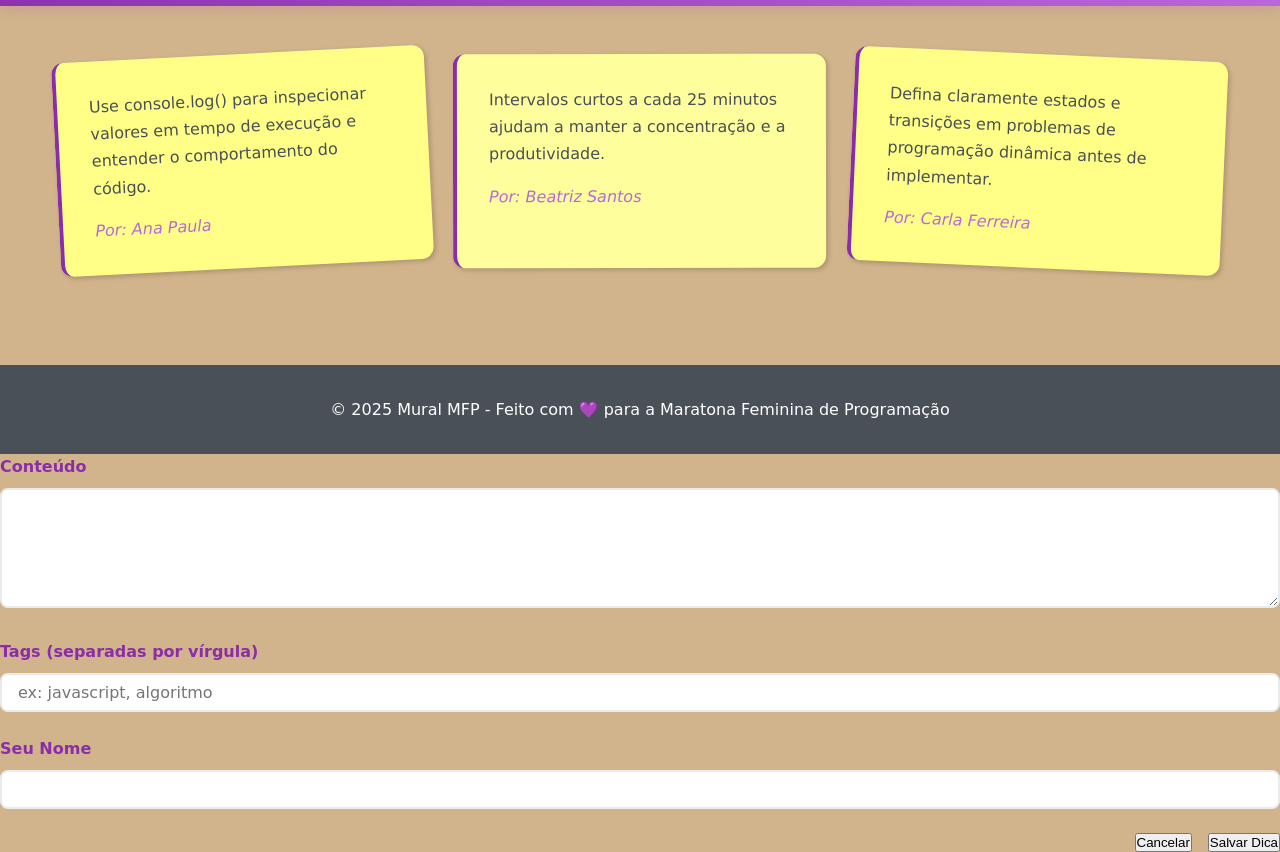
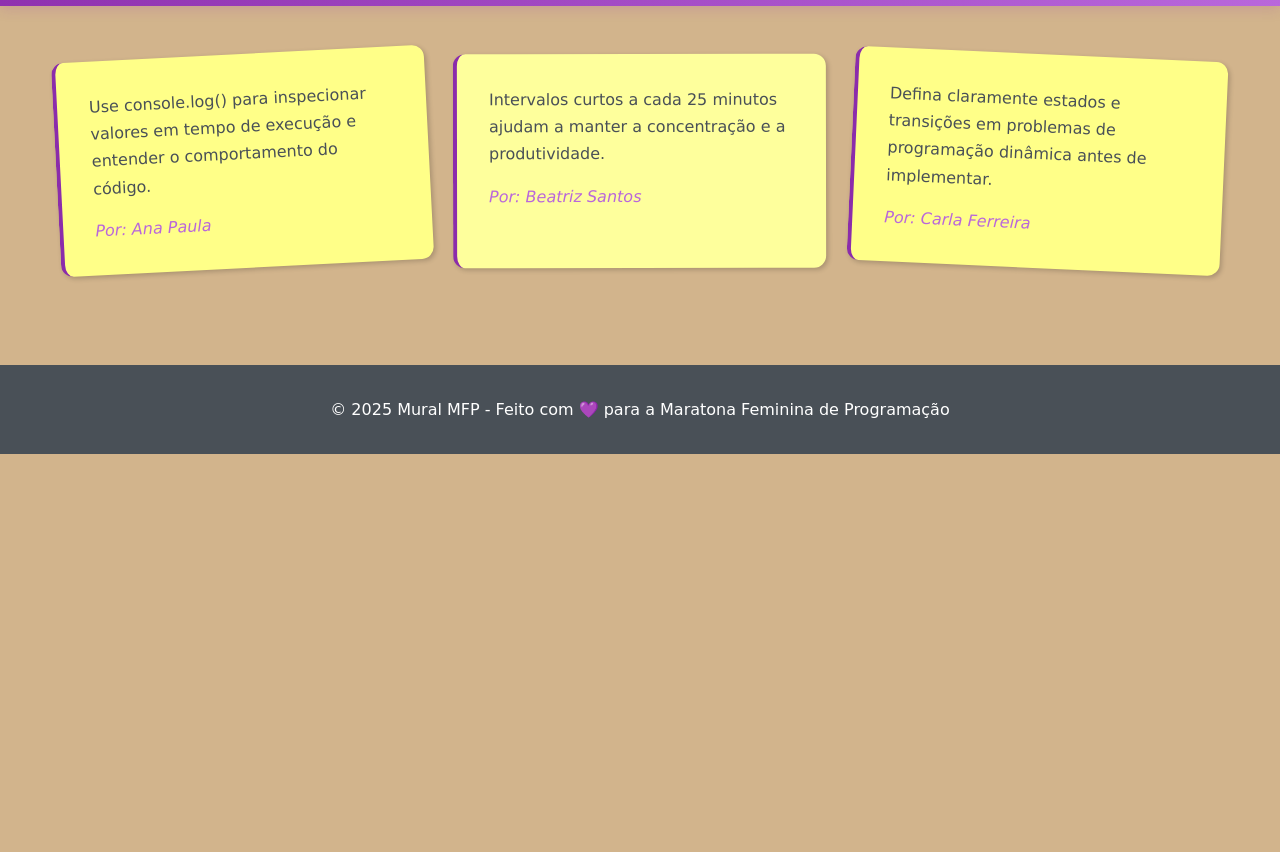
Before and after one commit to pachicodes/mural-mfp, a plain HTML site: page index.html in a window 1280 px wide. Shown: the part 120-972 px from the top of the page. After the commit the page ends 800 px from the top, so only its background shows below. Drawn offline with Linux system fonts and the light colour scheme.

Commit message:
Remove form elements for tip submission from index.html

```diff
--- a/index.html
+++ b/index.html
@@ -64,26 +64,6 @@
             <p>&copy; 2025 Mural MFP - Feito com 💜 para a Maratona Feminina de Programação</p>
         </div>
     </footer>
-                <div class="form-group">
-                    <label for="tipContent">Conteúdo</label>
-                    <textarea id="tipContent" name="content" rows="4" required></textarea>
-                </div>
-                <div class="form-group">
-                    <label for="tipTags">Tags (separadas por vírgula)</label>
-                    <input type="text" id="tipTags" name="tags" placeholder="ex: javascript, algoritmo">
-                </div>
-                <div class="form-group">
-                    <label for="tipAuthor">Seu Nome</label>
-                    <input type="text" id="tipAuthor" name="author" required>
-                </div>
-                <div class="form-actions">
-                    <button type="button" id="btnCancel">Cancelar</button>
-                    <button type="submit" class="btn-primary">Salvar Dica</button>
-                </div>
-            </form>
-        </div>
-    </div>
-
     <script src="script.js"></script>
 </body>
 </html>
```
